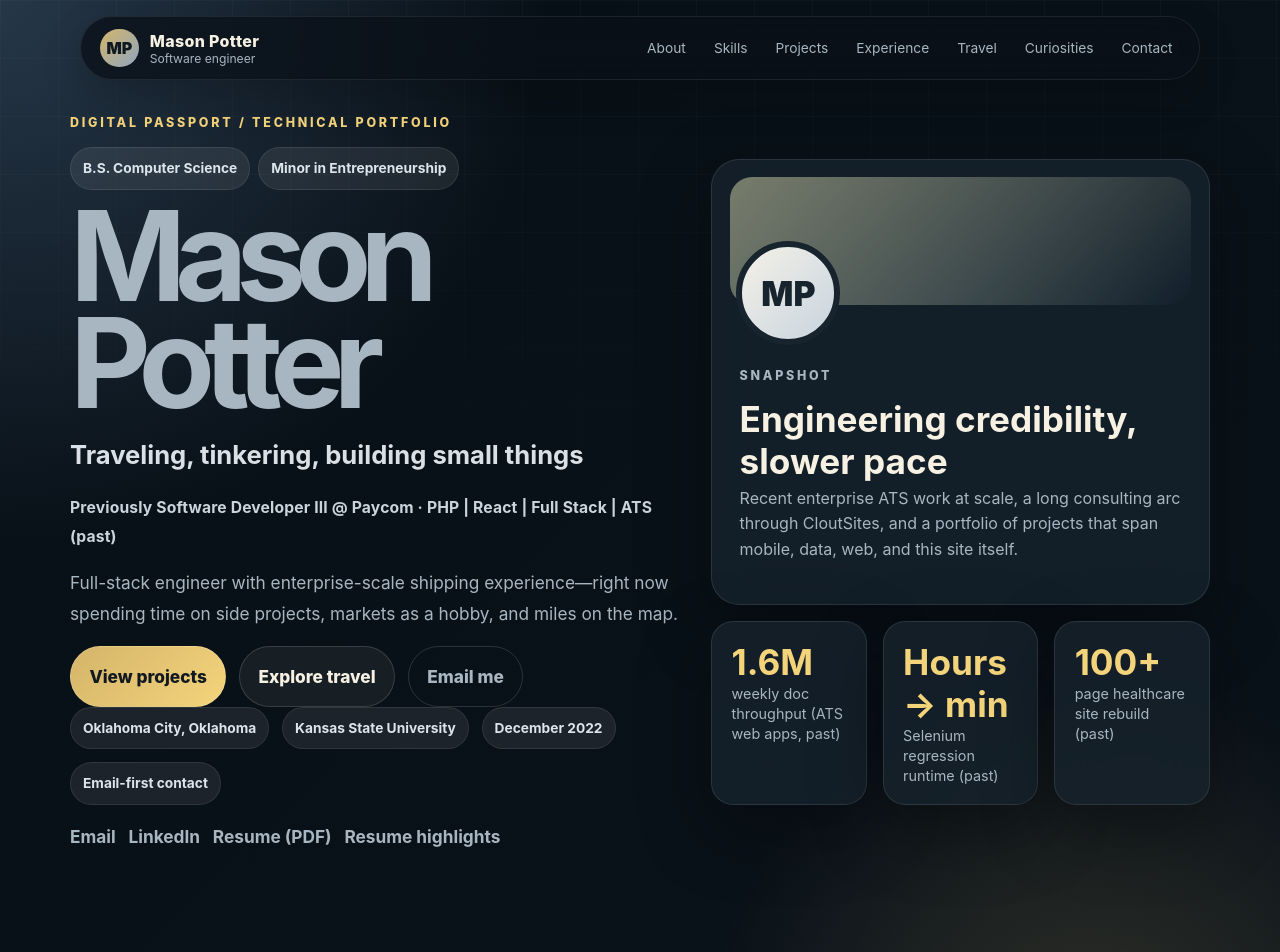
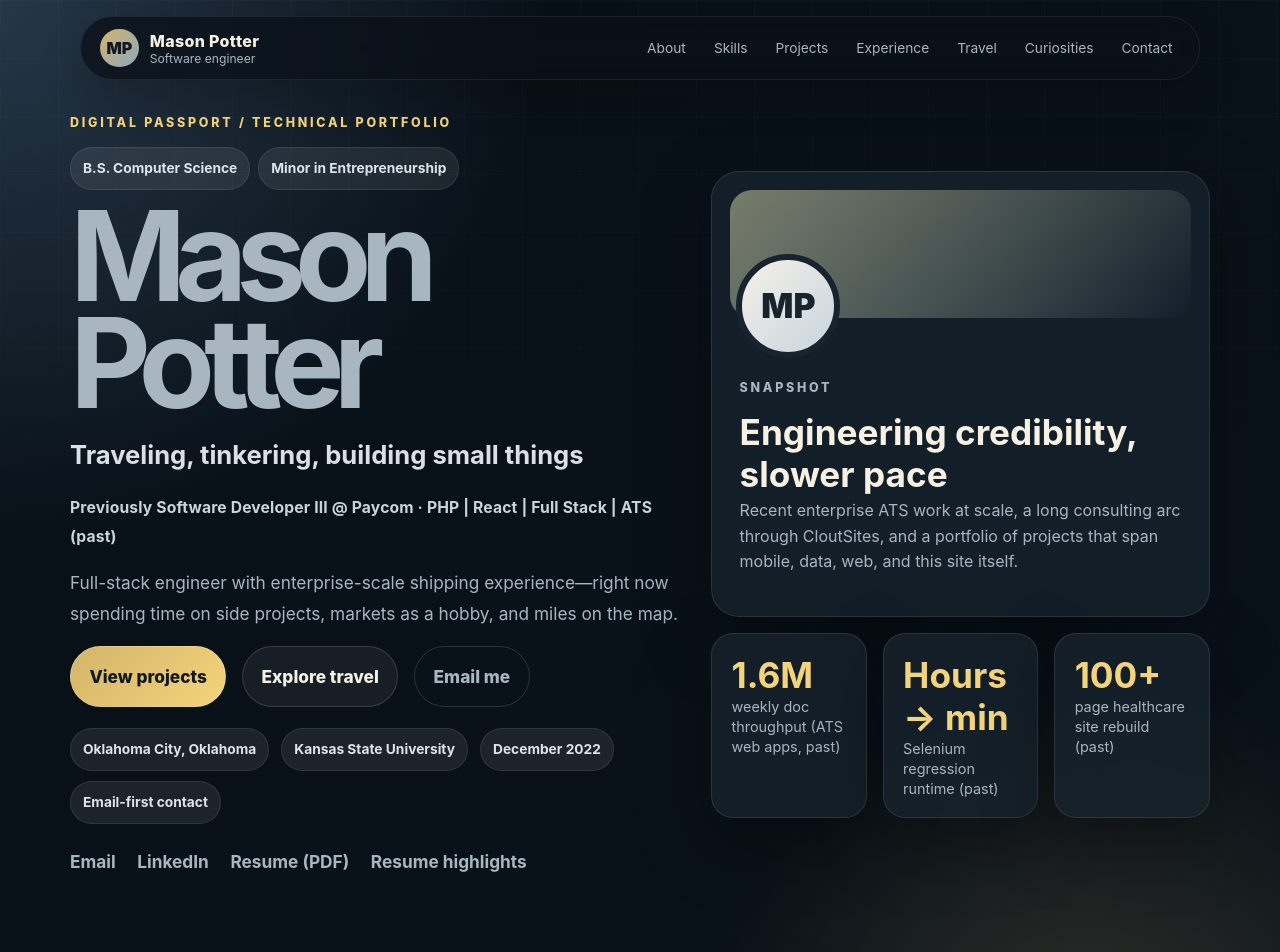
Before and after one commit to masonpotter1/MySite, a React (Vite) app: page / in a window 1280 px wide. Shown: the top 952 px of the page. Built offline with nearby package versions, Linux system fonts and the light colour scheme.

Commit message:
Improve hero and project detail spacing
Co-authored-by: masonpotter1 <masonpotter1@users.noreply.github.com>

```diff
--- a/src/App.tsx
+++ b/src/App.tsx
@@ -94,6 +94,7 @@ function Hero() {
           Previously {profile.lastRoleTitle} @ {profile.lastRoleCompany} · {profile.specialty}
         </p>
         <p>{profile.headline}</p>
+        <div className="hero-cta-stack">
           <div className="hero-actions">
             <a className="button primary" href="#projects">
               View projects
@@ -111,7 +112,8 @@ function Hero() {
                 <span className="chip" key={highlight}>
                   {highlight}
                 </span>
-          ))}
+              ),
+            )}
           </div>
           <div className="social-links" aria-label="Contact and profile links">
             {profile.links.map((link) => (
@@ -119,6 +121,7 @@ function Hero() {
                 {link.label}
               </a>
             ))}
+          </div>
         </div>
       </m.div>
 
--- a/src/styles.css
+++ b/src/styles.css
@@ -345,6 +345,28 @@ h1 {
   gap: 0.8rem;
 }
 
+.hero-cta-stack {
+  display: flex;
+  flex-direction: column;
+  gap: 1.35rem;
+  margin-top: 0.25rem;
+}
+
+.hero-actions {
+  column-gap: 1rem;
+  row-gap: 0.85rem;
+}
+
+.hero .chip-row {
+  column-gap: 0.75rem;
+  row-gap: 0.65rem;
+}
+
+.hero .social-links {
+  column-gap: 1.35rem;
+  row-gap: 0.55rem;
+}
+
 .hero-meta,
 .tag-row {
   margin-top: 1rem;
@@ -382,7 +404,7 @@ h1 {
 }
 
 .social-links {
-  margin-top: 1rem;
+  margin-top: 0;
 }
 
 .social-links a {
@@ -509,6 +531,10 @@ h1 {
 .section {
   padding-bottom: 7rem;
   scroll-margin-top: 6rem;
+}
+
+#projects.section {
+  padding-bottom: 9rem;
 }
 
 .section-heading,
@@ -743,7 +769,7 @@ h1 {
 
 .detail-grid {
   display: grid;
-  gap: 1rem;
+  gap: 1.45rem;
   margin: 0;
 }
 
@@ -752,13 +778,13 @@ h1 {
   font-size: 0.82rem;
   font-weight: 900;
   letter-spacing: 0.08em;
-  margin-bottom: 0.35rem;
+  margin-bottom: 0.5rem;
   text-transform: uppercase;
 }
 
 .detail-block dd {
   color: #d6e0e7;
-  line-height: 1.7;
+  line-height: 1.75;
   margin: 0;
 }
 
@@ -814,8 +840,15 @@ h1 {
 
 .project-details {
   border-top: 1px solid rgba(255, 255, 255, 0.09);
+  display: flex;
+  flex-direction: column;
+  gap: 1.25rem;
   margin-top: 0.5rem;
-  padding: 1rem 1.25rem 1.25rem;
+  padding: 1.25rem 1.25rem 1.6rem;
+}
+
+.project-details .chip-row {
+  margin-top: 0.15rem;
 }
 
 .timeline {
```
Lines whose indentation alone changed are shown as unchanged.
